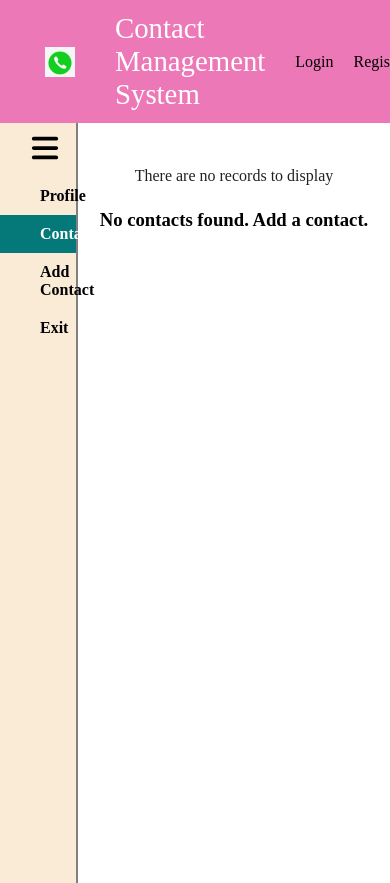
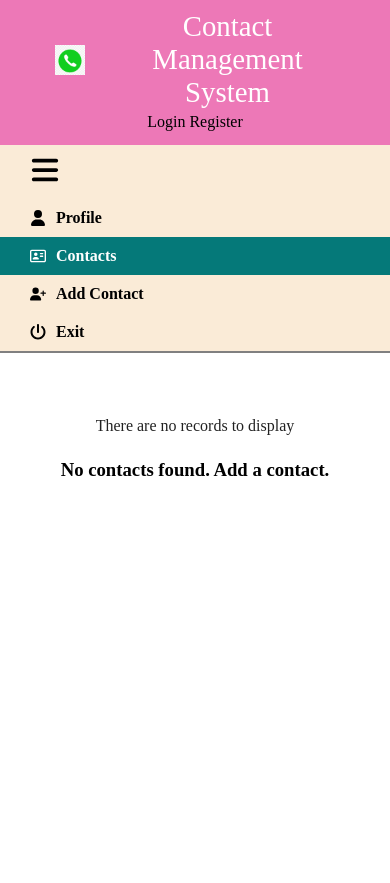
Before and after one commit to Bhavya3096/contact-mng-client, a React (Vite) app: page /dashboard in a window 390 px wide. After the commit the page ends 844 px from the top, so only its background shows below. Built offline with nearby package versions, Linux system fonts and the light colour scheme.

Commit message:
responsive

```diff
--- a/src/assets/css/dashboard.css
+++ b/src/assets/css/dashboard.css
@@ -1,6 +1,8 @@
 .dashboard{
     display: flex;
-    height: 90vh;
+ flex-wrap: wrap;
+  gap: 20px;
+
 }
 
 .dashboard .sidebar-container{
@@ -14,7 +16,7 @@
 
 /*contacts*/
 .contact-list{
-    padding :20px 60px 0px 60px;
+    padding :20px;
     text-align: center;
 }
 .table-icon1,
@@ -29,3 +31,42 @@
 .table-icon2{
     color: red;
 }
+@media (max-width: 768px) {
+  .dashboard {
+    flex-direction: column;   /* ✅ stack vertically */
+  }
+
+  .dashboard .sidebar-container {
+    width: 100%;
+    border-right: none;
+    border-bottom: 2px solid gray;
+  }
+
+  .dashboard .contact-container {
+    width: 100%;
+  }
+}
+@media (max-width: 768px) {
+
+  .form-container,
+  .add-form-container {
+    padding: 10px;
+  }
+
+  .form,
+  .add-form {
+    padding: 15px;
+  }
+
+  h2 {
+    font-size: 20px;
+  }
+
+  .form-group input {
+    font-size: 14px;
+  }
+
+  .contact-list {
+    padding: 10px;
+  }
+}
--- a/src/assets/css/form.css
+++ b/src/assets/css/form.css
@@ -1,11 +1,11 @@
 .form-container{
     font-family:Arial,sans-serif;
     margin: 0;
-    padding: 0;
+    padding: 20px;
     display: flex;
     justify-content: center;
     align-items: center;
-    height: 100vh;
+    min-height: 100vh;
     background-image:linear-gradient(rgba(0,0,0,0),rgba(0,0,0,0)),url("../img_login.jpg");
     background-size: cover;
     background-position: center;
@@ -27,7 +27,8 @@
     border-radius: 8px;
     box-shadow: 0 0 10px rgba(0,0,0,0.1);
     padding: 20px;
-    width: 500px;
+    width: 100%;
+    max-width: 500px;
 }
 .add-form h2{
     margin-bottom: 20px;
@@ -38,7 +39,8 @@
     border-radius: 8px;
     box-shadow: 0 0 10px rgba(0,0,0,0.1);
     padding: 20px;
-    width:300px;
+    width:100%;
+    max-width: 350px;
 }
 .form h2{
     margin-bottom: 20px;
@@ -55,6 +57,7 @@
 .add-form .form-group input{
     width:100%;
     margin-left:10px;
+    font-size: 16px;
     padding: 8px;
     margin-bottom: 15px;
     border: 0px;
@@ -106,3 +109,16 @@
 .error{
     color: red;
 }
+@media (max-width: 768px) {
+  .form {
+    padding: 15px;
+  }
+  h2 {
+    font-size: 20px;
+    text-align: center;
+  }
+
+  .form-group input {
+    font-size: 14px;
+  }
+}
--- a/src/assets/css/home.css
+++ b/src/assets/css/home.css
@@ -17,3 +17,17 @@
     font-size: 1.2rem;
     margin-bottom: 20px;
 }
+@media (max-width: 768px) {
+  .home-container {
+    padding: 10px;
+    text-align: center;
+  }
+
+  .home-container h1 {
+    font-size: 22px;
+  }
+
+  .home-container p {
+    font-size: 14px;
+  }
+}
--- a/src/assets/css/navbar.css
+++ b/src/assets/css/navbar.css
@@ -5,10 +5,12 @@
 .navbar{
     display: flex;
     justify-content: space-between;
-    padding: 12px;
+    padding: 10px 20px;
+    align-items: center;
+    flex-wrap: wrap;
     background-color: rgb(237, 120, 183);
     color: black;
-    padding-inline: 45px;
+    padding-inline: 55px;
 }
 .navbar-left{
     display: flex;
@@ -17,19 +19,43 @@
 .navbar-brand{
     font-size: 1.8rem;
     margin-left: 40px;
-    margin-right: 10px;
+    margin-right: 5px;
     text-decoration: none;
     color: white;
 }
 .navbar-right{
 display: flex;
 align-items: center;
+padding: 2px;
 }
 .navbar-link{
-    color: black;
+    display: flex;
+    color:black;
     text-decoration: none;
-    margin-left: 20px;
+    padding: 2px;
 }
 .navbar-link:hover{
     text-decoration: underline;
 }
+@media (max-width: 768px) {
+
+  .navbar {
+    flex-direction: column;
+    align-items: center;
+    text-align: center;
+  }
+
+  .nav-links {
+    margin-top: 10px;
+    flex-direction: row;
+    flex-wrap: wrap;
+    justify-content: center;
+  }
+
+  .nav-links a {
+    margin: 5px 10px;
+  }
+
+  .navbar h1 {
+    font-size: 20px;   }
+}
```
